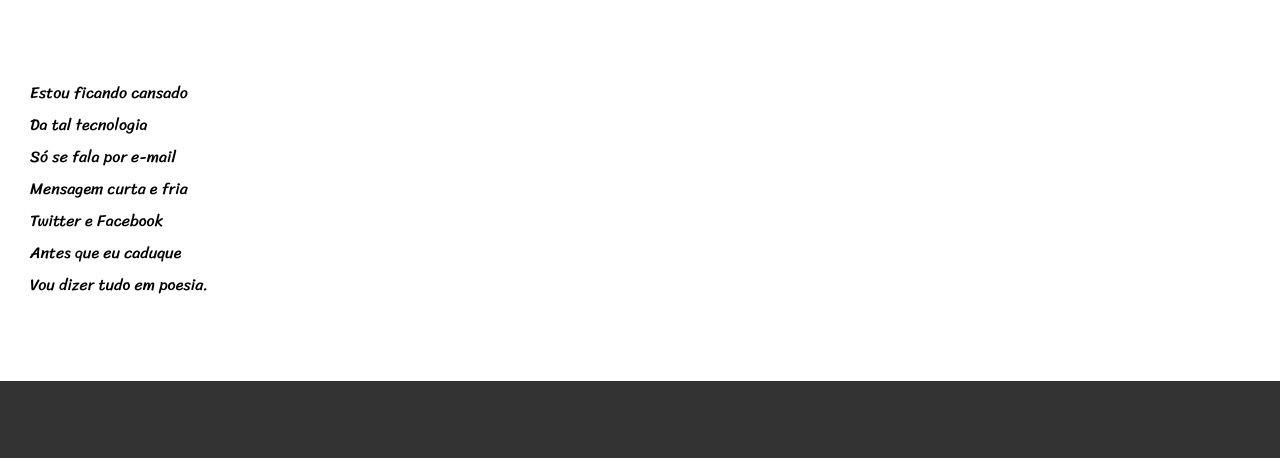
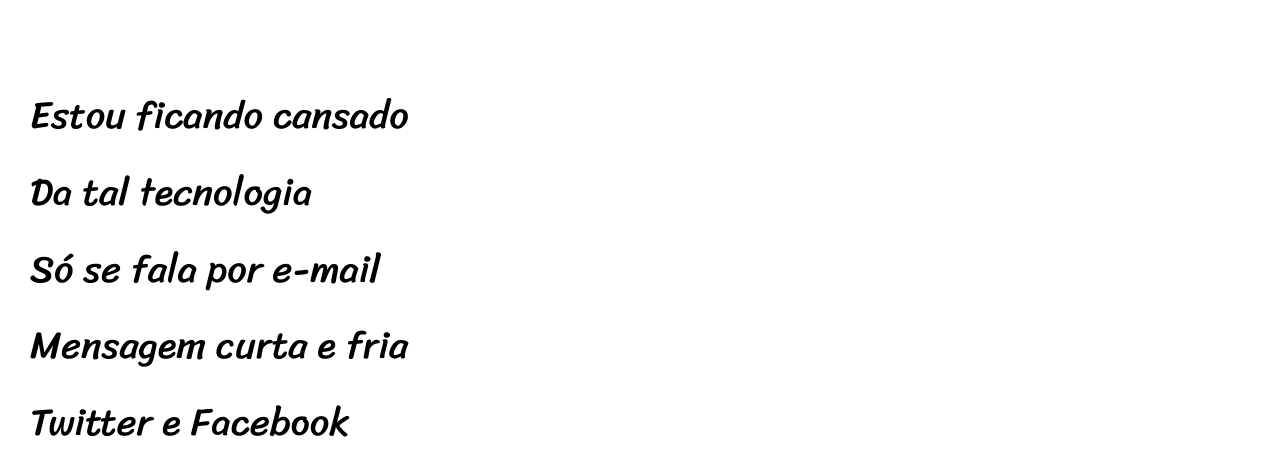
Before and after one commit to lourencotg/html-css, a plain HTML site: page desafios/desafiocordel/index.html in a window 1280 px wide. Shown: the part 263-721 px from the top of the page. Drawn offline with Linux system fonts and the light colour scheme.

Commit message:
Update style.css

```diff
--- a/desafios/desafiocordel/estilo/style.css
+++ b/desafios/desafiocordel/estilo/style.css
@@ -54,7 +54,7 @@ section {
     padding-bottom: 10vh;
     line-height: 2em;
     padding-left: 30px;
-    font-size: 3.5avw;
+    font-size: 3vw;
 }
 
 section.normal {
```
